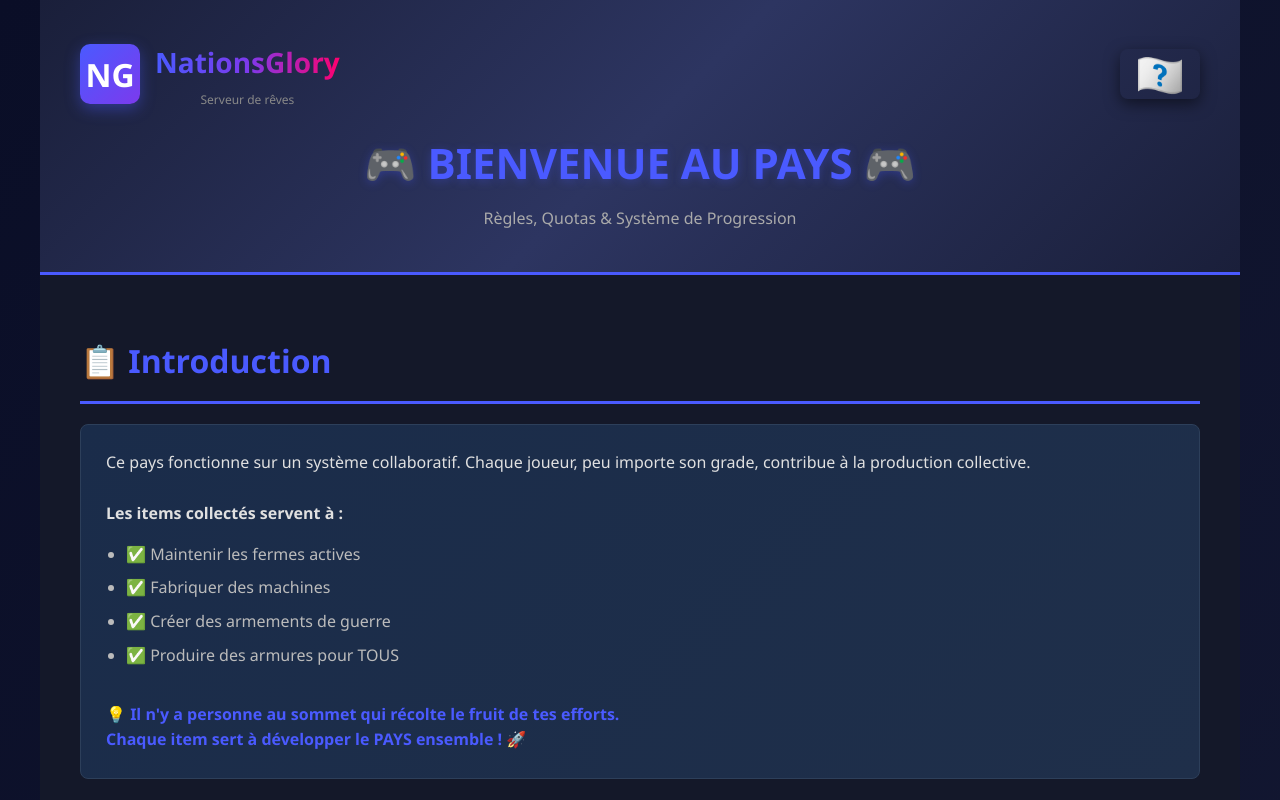
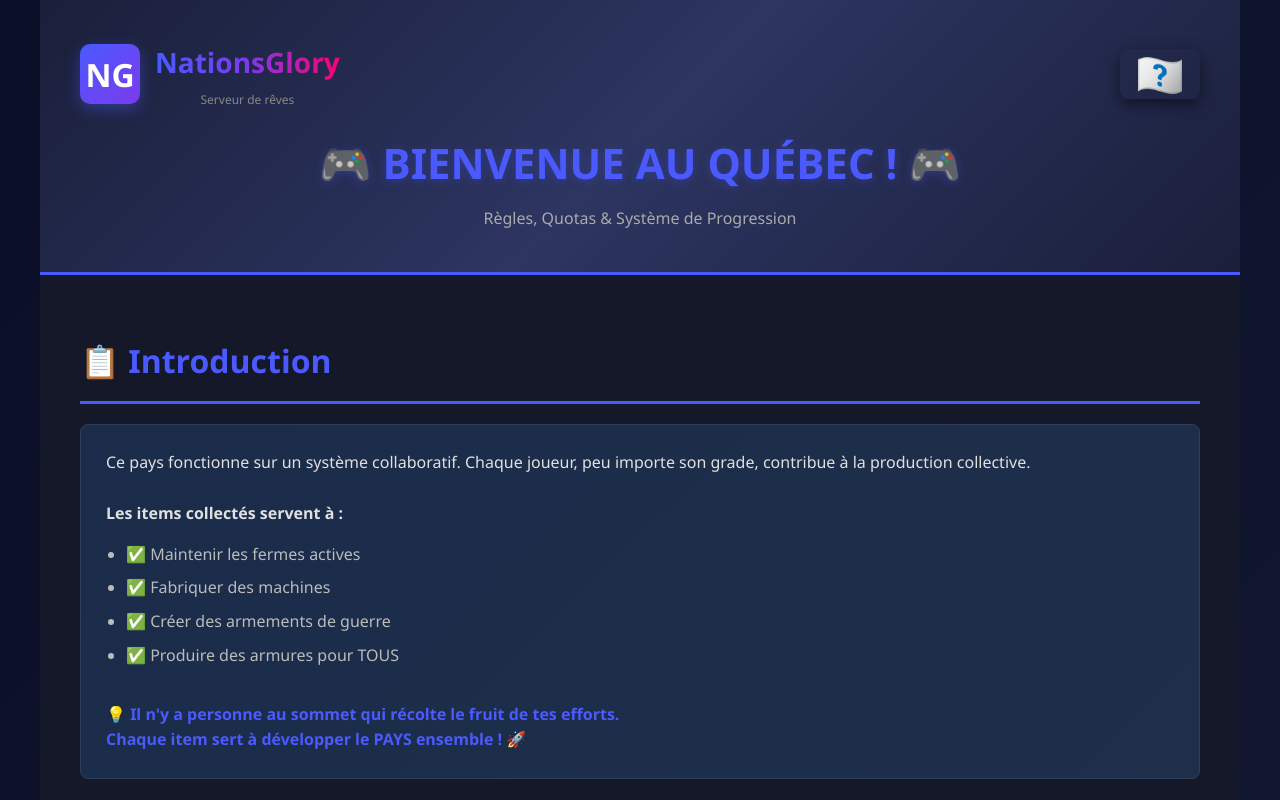
Before and after one commit to OutlawTwinCoder/Quotas-Quebec-NG, a plain HTML site: page index.html in a window 1280 px wide. Shown: the top 800 px of the page. Drawn offline with Linux system fonts and the light colour scheme.

Commit message:
Update index.html

```diff
--- a/index.html
+++ b/index.html
@@ -849,7 +849,7 @@
                 </div>
                 <div class="quebec-flag">🇶🇨</div>
             </div>
-            <h1>🎮 BIENVENUE AU PAYS 🎮</h1>
+            <h1>🎮 BIENVENUE AU QUÉBEC ! 🎮</h1>
             <p>Règles, Quotas & Système de Progression</p>
         </div>
 
```
